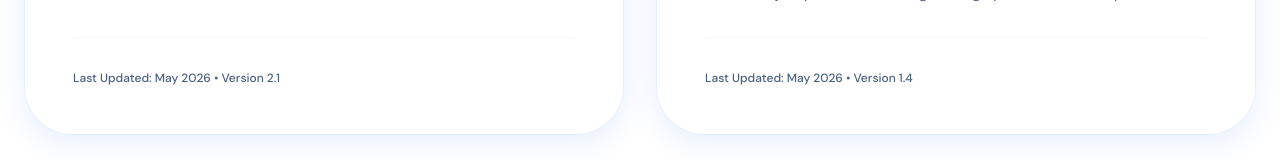
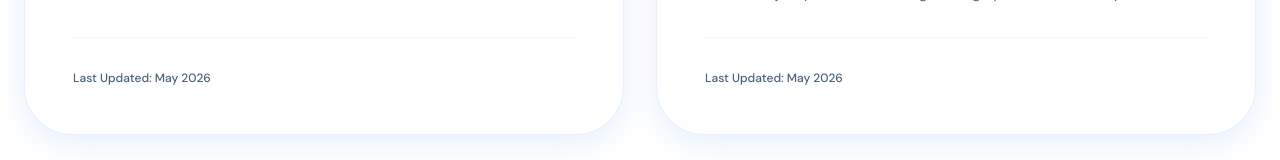
Before and after one commit to ammarraza1199/discovery_platfrom, a React (Vite) app: page /cookies-policy in a window 1280 px wide. Shown: the part 995-1155 px from the top of the page. Built offline with nearby package versions, Linux system fonts and the light colour scheme.

Commit message:
Minor: Remove version numbers from legal page

```diff
--- a/src/pages/LegalPage.tsx
+++ b/src/pages/LegalPage.tsx
@@ -65,7 +65,7 @@ export const LegalPage = () => {
               </div>
 
               <div className="pt-8 mt-8 border-t border-primary/5">
-                <p className="text-xs text-text-secondary font-medium">Last Updated: May 2026 • Version 2.1</p>
+                <p className="text-xs text-text-secondary font-medium">Last Updated: May 2026 </p>
               </div>
             </motion.div>
 
@@ -104,7 +104,7 @@ export const LegalPage = () => {
               </div>
 
               <div className="pt-8 mt-8 border-t border-primary/5">
-                <p className="text-xs text-text-secondary font-medium">Last Updated: May 2026 • Version 1.4</p>
+                <p className="text-xs text-text-secondary font-medium">Last Updated: May 2026 </p>
               </div>
             </motion.div>
           </div>
```
